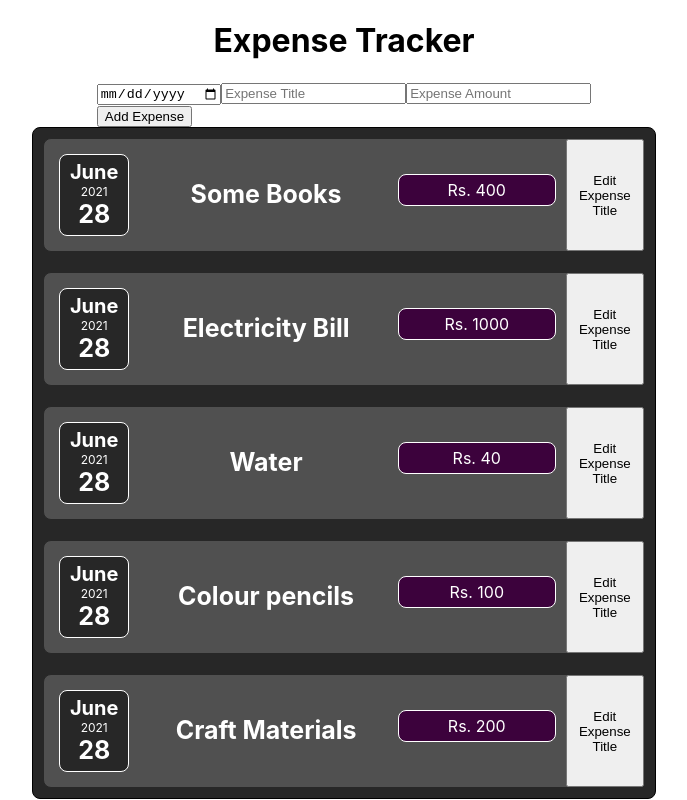
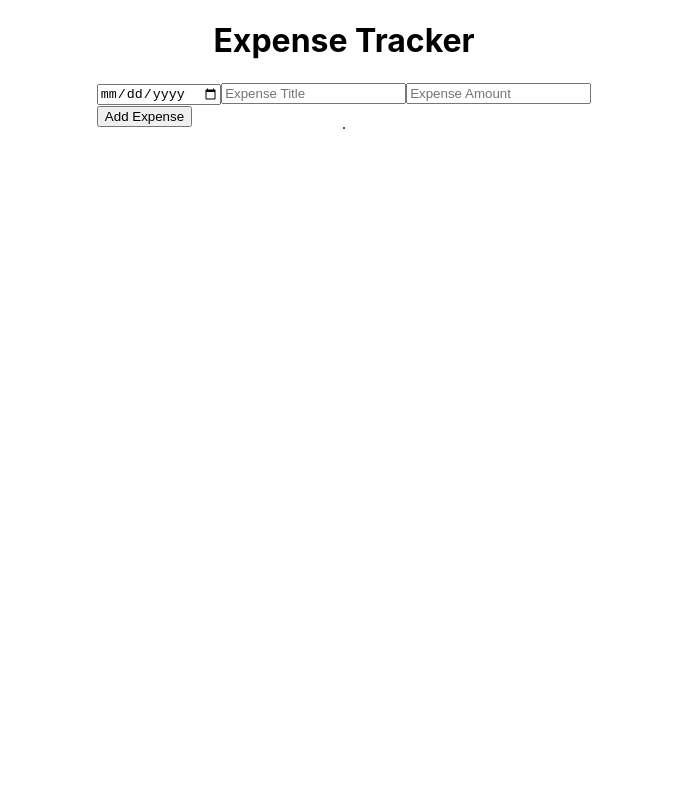
Before and after one commit to moumitaguri/expense-tracker, a React (Create React App) app: page / in a window 1280 px wide. Shown: the whole page, without its empty margins (296-983 px from the left). Built offline with nearby package versions, Linux system fonts and the light colour scheme.

Commit message:
Handle new expense submission from App component

```diff
--- a/src/App.js
+++ b/src/App.js
@@ -1,24 +1,19 @@
+import { useState } from 'react';
 import './App.css';
 import Expenses from './components/Expenses';
-import NewExpenseForm from './components/NewExpenseForm';
+import NewExpense from './components/NewExpense';
 
 const App = () => {
-  const expenses = [
-    {
-      date: new Date(),
-      title: 'Some Books',
-      amount: 400,
-      id: 1,
-    },
-    { date: new Date(), title: 'Electricity Bill', amount: 1000, id: 2 },
-    { date: new Date(), title: 'Water', amount: 40, id: 3 },
-    { date: new Date(), title: 'Colour pencils', amount: 100, id: 4 },
-    { date: new Date(), title: 'Craft Materials', amount: 200, id: 5 },
-  ];
+  const [expenses, setExpenses] = useState([]);
+
+  const handleExpenseAddition = (expense) => {
+    setExpenses([...expenses, expense]);
+    console.log('inside app.js expenses : ', expenses);
+  };
   return (
     <div className='App'>
       <h1>Expense Tracker</h1>
-      <NewExpenseForm />
+      <NewExpense onExpenseAddition={handleExpenseAddition} />
       <Expenses items={expenses} />
     </div>
   );
--- a/src/components/NewExpense.js
+++ b/src/components/NewExpense.js
@@ -1,9 +1,17 @@
 import React from 'react';
 import NewExpenseForm from './NewExpenseForm';
-const NewExpense = () => {
+const NewExpense = ({ onExpenseAddition }) => {
+  const handleSubmission = (userInput) => {
+    const expenseData = {
+      ...userInput,
+      id: Math.random(),
+    };
+    console.log(expenseData);
+    onExpenseAddition(expenseData);
+  };
   return (
     <div className='newExpense'>
-      <NewExpenseForm />
+      <NewExpenseForm onSubmission={handleSubmission} />
     </div>
   );
 };
--- a/src/components/NewExpenseForm.js
+++ b/src/components/NewExpenseForm.js
@@ -1,5 +1,5 @@
 import React, { useState } from 'react';
-const NewExpenseForm = () => {
+const NewExpenseForm = ({ onSubmission }) => {
   //   const [userInput, setUserInput] = useState({
   //     title: useState(''),
   //     amount: useState(''),
@@ -31,6 +31,7 @@ const NewExpenseForm = () => {
       date: new Date(enteredDate),
     };
     console.log(userInput);
+    onSubmission(userInput);
     setEnteredTitle('');
     setEnteredAmount('');
     setEnteredDate('');
--- a/src/styles/styles.css
+++ b/src/styles/styles.css
@@ -68,7 +68,7 @@
   border: 1px solid black;
   border-radius: 8px;
   align-items: center;
-  height: 670px;
+  /* height: 670px; */
   overflow: scroll;
   background-color: rgb(39, 39, 39);
 }
```
